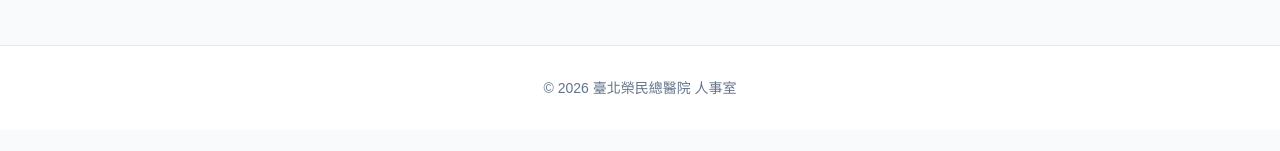
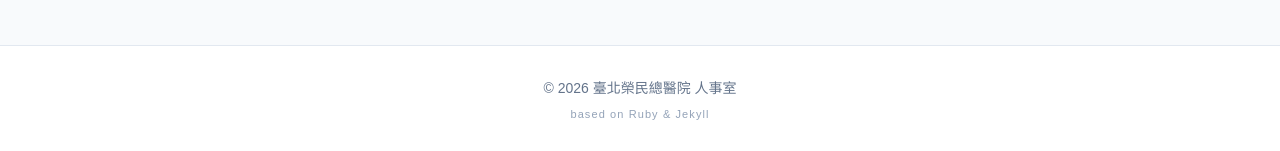
Before and after one commit to lennox0909/vghtpe-hr-tools, a Jekyll site: the page built from index.html, in a window 1280 px wide and 900 px high, scrolled down 2121 px. Shown: the part 746-897 px from the top of the window. Built offline with Jekyll 4.4.1, drawn with Linux system fonts in a browser that asks for light colours; before the commit the page ends 2997 px from its top, so only the background shows below that.

Commit message:
chore: content revise

```diff
--- a/_layouts/default.html
+++ b/_layouts/default.html
@@ -17,7 +17,8 @@
 
     <footer class="py-8 text-center border-t border-slate-200 mt-12 bg-white">
         <p class="text-slate-500 text-sm font-medium">© 2026 臺北榮民總醫院 人事室</p>
-        <!-- <p class="text-slate-400 text-[11px] mt-2 uppercase tracking-widest">Designed for Excellence</p> -->
+        <!-- <p class="text-slate-400 text-[11px] mt-2 uppercase tracking-widest"> based on Ruby & Jekyll</p> -->
+        <p class="text-slate-400 text-[11px] mt-2 tracking-widest"> based on Ruby & Jekyll</p>
     </footer>
 
     <!-- 將彈窗組件放在全域佈局，確保所有頁面都能使用 -->
```
Also changed, not shown: Note.md (+2 -0 lines).
